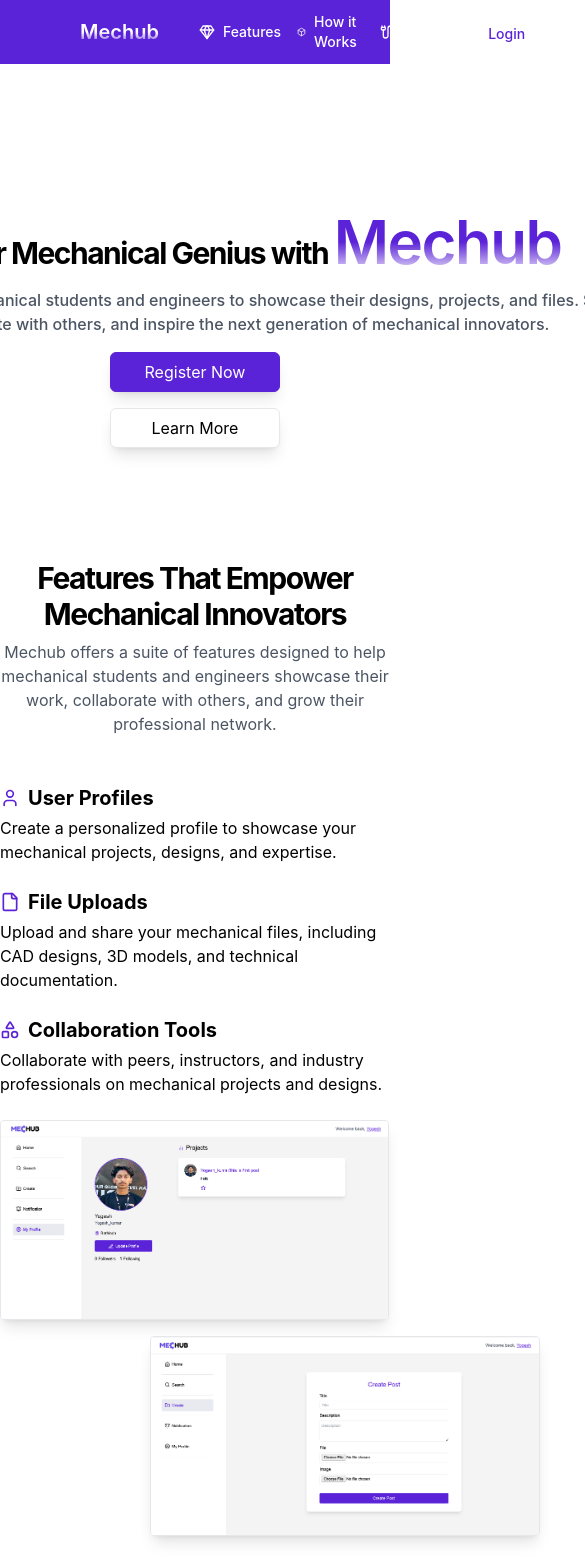
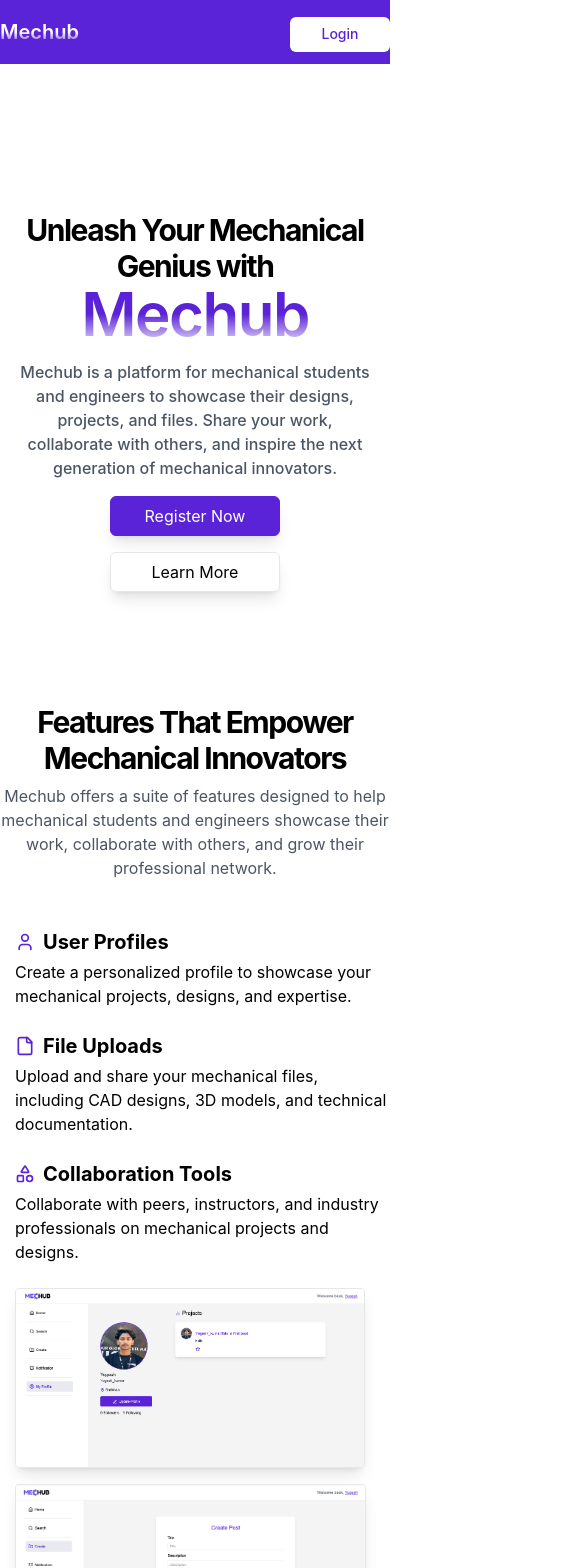
Before and after one commit to 1Yogeshh/Mechub, a React (Create React App) app: page / in a window 390 px wide. Shown: the top 1568 px of the page, 585 px wide, since content can reach past the window. Built offline with nearby package versions, Linux system fonts and the light colour scheme; a web font is replaced by a local one.

Commit message:
responsive start page

```diff
--- a/src/components/Question/Questionapge.js
+++ b/src/components/Question/Questionapge.js
@@ -11,7 +11,7 @@ function QuestionPage({items}) {
       setActiveIndex(activeIndex === index ? null : index);
     };
   return (
-    <div className="w-[600px]">
+    <div className="md:w-[600px]">
       <div className='flex flex-col justify-center items-center mb-[50px]'>
         <h1 className='font-medium text-5xl'>FAQs</h1>
         <p className='font-medium text-gray-600 text-xl'>Get answers of your queries</p>
@@ -38,7 +38,7 @@ function QuestionPage({items}) {
               <p>{item.content}</p>
             </div>
           </div>
-          <div className='h-[1.5px] rounded ml-6 bg-gray-200 w-[560px]'></div>
+          <div className='h-[1.5px] rounded ml-6 bg-gray-200 md:w-[560px]'></div>
         </div>
       ))}
     </div>
--- a/src/components/Start/Start.js
+++ b/src/components/Start/Start.js
@@ -21,7 +21,7 @@ const Start=()=> {
     useEffect(() => {
       const fetchProfile = async () => {
           try {
-              const response = await axios.get('https://mechub-server.vercel.app/api/auth/profile', {
+              const response = await axios.get('http://localhost:5000/api/auth/profile', {
                   headers: {
                       Authorization: `Bearer ${localStorage.getItem('token')}`,
                   },
@@ -61,12 +61,12 @@ const Start=()=> {
 
   return (
     <div className="flex flex-col min-h-[100dvh]">
-      <header className=" h-16 pl-20 pr-20 flex items-center bg-[#5b23d7] text-white justify-between top-0 sticky">
+      <header className=" h-16 md:pl-20 md:pr-20 flex items-center bg-[#5b23d7] text-white justify-between top-0 sticky">
         <Link href="#" className="flex items-center justify-center" prefetch={false}>
         <span class="logo text-transparent bg-clip-text bg-gradient-to-t from-[#5b23d7] via-white to-white text-xl font-semibold">Mechub</span>
 
         </Link>
-        <nav className="ml-10 flex gap-4 sm:gap-12">
+        <nav className="ml-10 md:flex hidden gap-4 sm:gap-12">
           <Link href="#" className="text-sm flex gap-2 justify-center items-center font-medium hover:underline underline-offset-4" prefetch={false}>
             <Gem size={16}/>Features
           </Link>
@@ -98,7 +98,7 @@ const Start=()=> {
             <div className="flex flex-col items-center justify-center text-center space-y-6 lg:flex-row lg:space-y-0 lg:space-x-12">
               <div className="flex flex-col justify-center items-center">
 
-                <div className="w-[900px]">
+                <div className="md:w-[900px]">
                   <h1 className="text-3xl font-bold tracking-tighter sm:text-5xl xl:text-6xl/none mb-4">
                     Unleash Your Mechanical Genius with <span className='logo text-transparent bg-clip-text bg-gradient-to-t from-white via-[#5b23d7] to-[#5b23d7] text-6xl font-semibold'>Mechub</span>
                   </h1>
@@ -148,7 +148,7 @@ const Start=()=> {
               </div>
             </div>
             <div className="mx-auto grid max-w-5xl items-center gap-6 py-12 lg:grid-cols-2 lg:gap-12">
-              <div className="flex flex-col justify-center space-y-4">
+              <div className="flex flex-col justify-center space-y-4 md:ml-0 ml-[15px]">
                 <ul className="grid gap-6">
                   <li>
                     <div className="grid gap-1">
@@ -182,9 +182,9 @@ const Start=()=> {
               <img
                 src={Profile}
                 alt="Image"
-                className=" border-[1px] rounded shadow-lg h-[200px]"
+                className=" border-[1px] rounded shadow-lg h-[180px] md:ml-0 ml-[15px] md:h-[200px]"
               />
-              <img src={landing4} className=" border-[1px] h-[200px] ml-[150px] mt-4 rounded shadow-lg"></img>
+              <img src={landing4} className=" border-[1px] h-[180px] md:h-[200px] ml-[15px] md:ml-[150px] mt-4 rounded shadow-lg"></img>
               </div>
             </div>
           </div>
```
